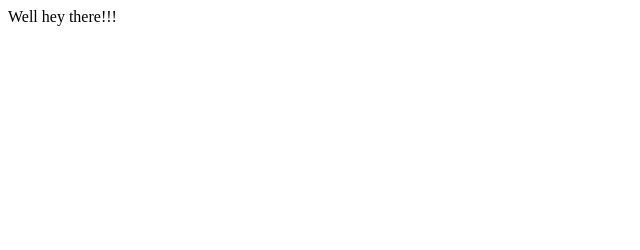
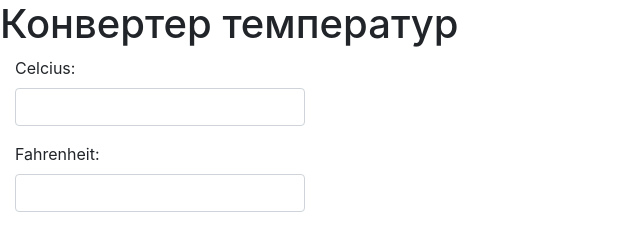
Before and after one commit to kladmax/simple-desktop-app-electronjs, a website: page src/index.html in a window 1280 px wide. Shown: the whole page, without its empty margins (0-640 px from the left). Drawn offline with nearby package versions, Linux system fonts and the light colour scheme.

```diff
--- a/package.json
+++ b/package.json
@@ -47,6 +47,7 @@
     }
   },
   "dependencies": {
+    "bootstrap": "^4.5.2",
     "electron-compile": "^6.4.4",
     "electron-squirrel-startup": "^1.0.0"
   },
--- a/src/index.html
+++ b/src/index.html
@@ -2,9 +2,20 @@
 <html>
   <head>
     <meta charset="utf-8">
-    <title></title>
+    <title>Конвертер температур</title>
+    <link rel="stylesheet" type="text/css" href="../node_modules/bootstrap/dist/css/bootstrap.min.css">
+
   </head>
   <body>
-    Well hey there!!!
+    <h1>Конвертер температур</h1>
+    <div class="form-group col-md-3">
+      <label for="celcius">Celcius:</label>
+      <input type="text" class="form-control" id="celcius" onkeyup="celciusToFahrenheit()">
+    </div>
+    <div class="form-group col-md-3">
+      <label for="fahrenheit">Fahrenheit:</label>
+      <input type="text" class="form-control" id="fahrenheit" onkeyup="fahrenheitToCelcius()">
+    </div>
+    <script src='./renderer.js'></script>
   </body>
 </html>
--- a/src/index.js
+++ b/src/index.js
@@ -20,7 +20,7 @@
   mainWindow.loadURL(`file://${__dirname}/index.html`);
 
   // Open the DevTools.
-  mainWindow.webContents.openDevTools();
+  // mainWindow.webContents.openDevTools();
 
   // Emitted when the window is closed.
   mainWindow.on('closed', () => {
--- /dev/null
+++ b/src/renderer.js
@@ -0,0 +1,12 @@
+function celciusToFahrenheit(){
+    let celcius = document.getElementById('celcius').value;
+    let fahrenheit = (celcius * 9 / 5) + 32;
+    document.getElementById('fahrenheit').value = fahrenheit;
+
+}
+
+function fahrenheitToCelcius(){
+    let fahrenheit = document.getElementById('fahrenheit').value;
+    let celcius = (fahrenheit - 32) * 5 / 9;
+    document.getElementById('celcius').value = celcius;
+}
```
Also changed, not shown: 1 other file.
